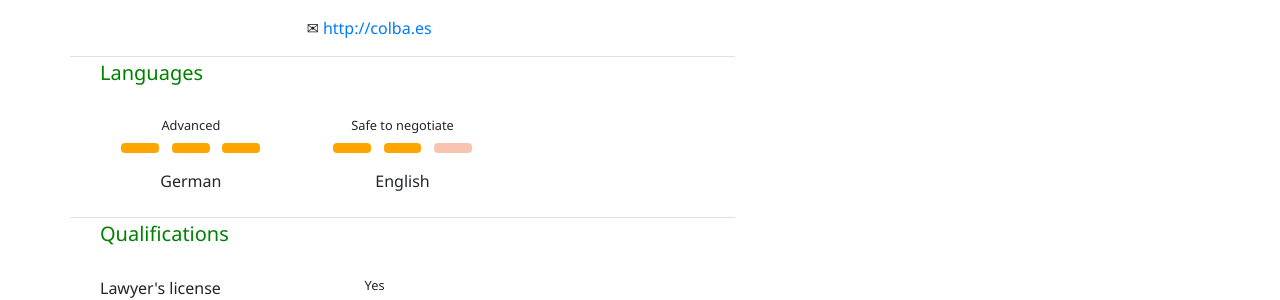
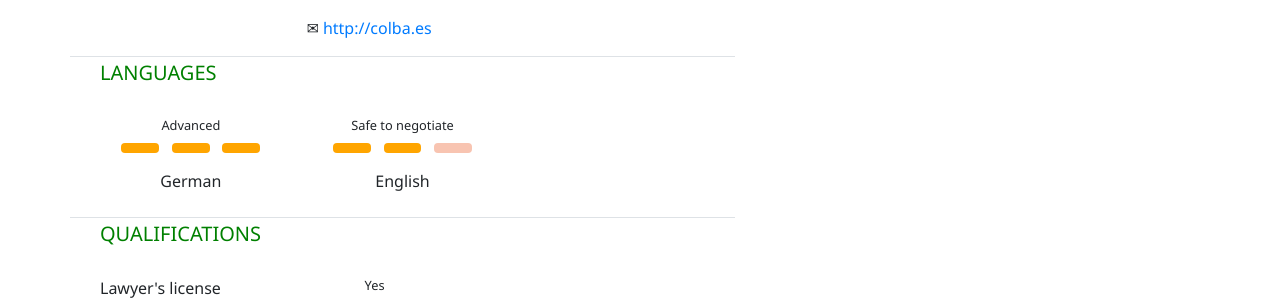
Before and after one commit to jc4rubio/colba, a React (Create React App) app in the folder colba_challenge/: page / in a window 1280 px wide. Shown: the part 382-682 px from the top of the page. Built offline with nearby package versions, Linux system fonts and the light colour scheme.

Commit message:
Uppercases

```diff
--- a/colba_challenge/src/components/Languages.js
+++ b/colba_challenge/src/components/Languages.js
@@ -12,12 +12,10 @@ class Languages extends Component {
         this.languages = languages;
     }
 
-
-
     render() {
         return (
             <div className="container mt-1 pb-2">
-                <div className="h5 sectionTitle">Languages</div>
+                <div className="h5 sectionTitle">LANGUAGES</div>
                 <div className="row justify-content-start"> {/* TODO: Add languages dinamically*/}
                     <div className="col-4"><Language language={this.languages[0].language} level={this.languages[0].level} description={this.languages[0].description}/></div>
                     <div className="col-4"><Language language={this.languages[1].language} level={this.languages[1].level} description={this.languages[1].description}/></div>
--- a/colba_challenge/src/components/Qualifications.js
+++ b/colba_challenge/src/components/Qualifications.js
@@ -14,7 +14,7 @@ class Qualifications extends Component {
     render() {
         return (
             <div className="container mt-1 pb-2">
-                <div className="h5 sectionTitle">Qualifications</div>
+                <div className="h5 sectionTitle">QUALIFICATIONS</div>
                 <div className="row">
                     <div className="col-5">Lawyer's license</div>
                     <div className="col-7 small">{this.qualifications.lawyersLicense?'Yes':'No'}</div>
```
